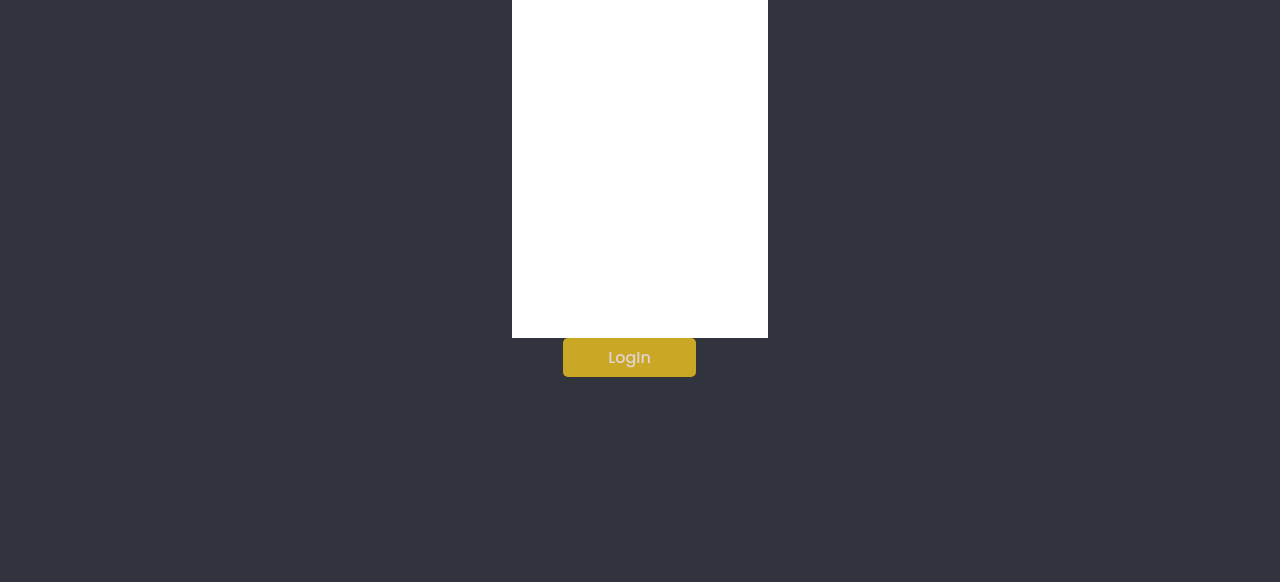
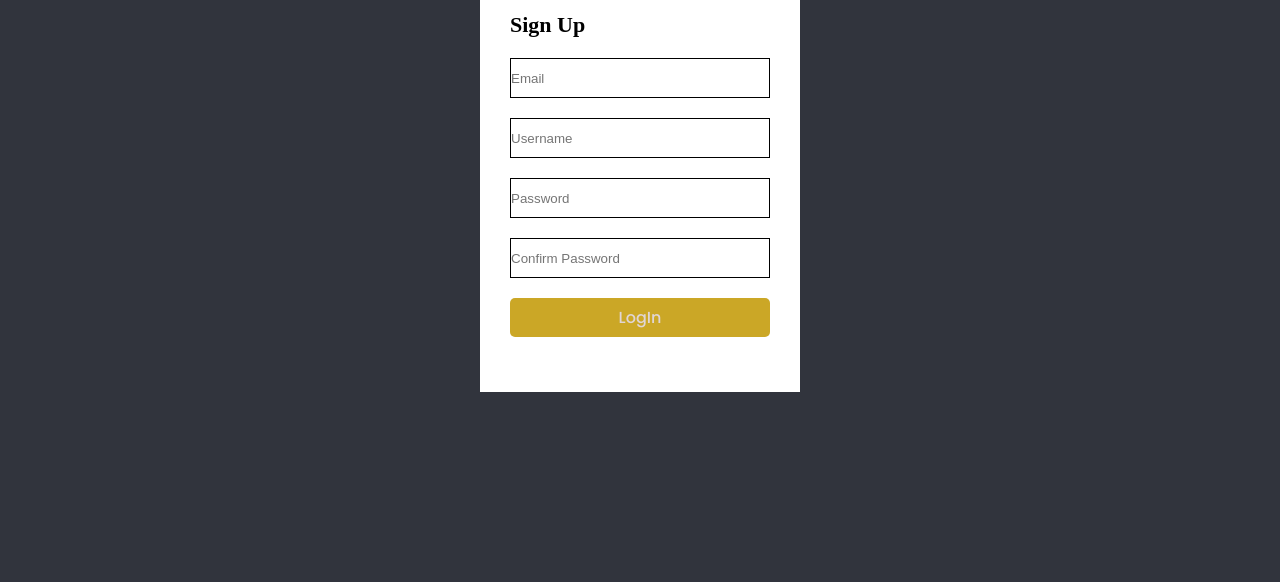
Before and after one commit to okolipraiz/Young-Dev-s, a plain HTML site: page sign-up.html in a window 1280 px wide. Shown: the part 218-800 px from the top of the page. Drawn offline with Linux system fonts and the light colour scheme.

Commit message:
sign-up menu

```diff
--- a/sign-up.css
+++ b/sign-up.css
@@ -81,22 +81,50 @@ a:hover {
   color: #cba726;
 }
 
-section p {
-  width: 20%;
-  height: 50vh;
-  position: relative;
-  left: 40%;
-  top: 50px;
+.signup {
+  width: 320px;
+  height: 420px;
   background-color: white;
-  font-weight: 600;
-  font-size: 40px;
-  color: /*#e0d5d5*/ black;
-  letter-spacing: 1px;
-  position: ;
+  top: 50%;
+  left: 50%;
+  position: absolute;
+  transform: translate(-50%,-50%);
+  box-sizing: border-box;
+  padding: 40px 30px;
+}
+
+h1 {
+  margin: 0;
+  padding: 0 0 20px;
+  text-align: left;
+  font-size: 22px;
+  background-color: white;
+}
+
+.signup p {
+  margin: 0;
+  padding: 0;
+  /*font-weight: bold;*/
+  background-color: white;
+}
+
+.signup input {
+  width: 100%;
+  height: 40px;
+  margin-bottom: 20px;
+  background-color: white;
+}
+
+.signup input[type="text"], input[type="password"]
+{
+  border: 1px solid;
+  box-shadow: 3px;
+}
+
+form {
+  background-color: white;
 }
 
 .hire-btn {
-  position: relative;
-  left: 44%;
-  top: 50px;
+  width: 100%;
 }
--- a/sign-up.html
+++ b/sign-up.html
@@ -21,11 +21,21 @@
         <a class="cta" href="#"><button>Join us</button></a>
     </header>
 
-<section>
-    <p> Sign Up <br>
 
-    </p>
-    <button class="hire-btn">LogIn</button>
-</section>
+    <div class="signup" >
+        <h1>Sign Up </h1>
+        <form>
+            <!--<p>Email</p>-->
+            <input type="text" name="Email" placeholder="Email">
+            <!--<p>Username</p>-->
+            <input type="text" name="Username" placeholder="Username">
+            <!--<p>Password</p>-->
+            <input type="password" name="Password" placeholder="Password">
+            <!--<p>Confirm Password</p>-->
+            <input type="password" name="Password" placeholder="Confirm Password">
+        </form>
+        <!--<p> Sign Up </p>-->
+        <button class="hire-btn">LogIn</button>
+    </div>
 </body>
 </html>
```
